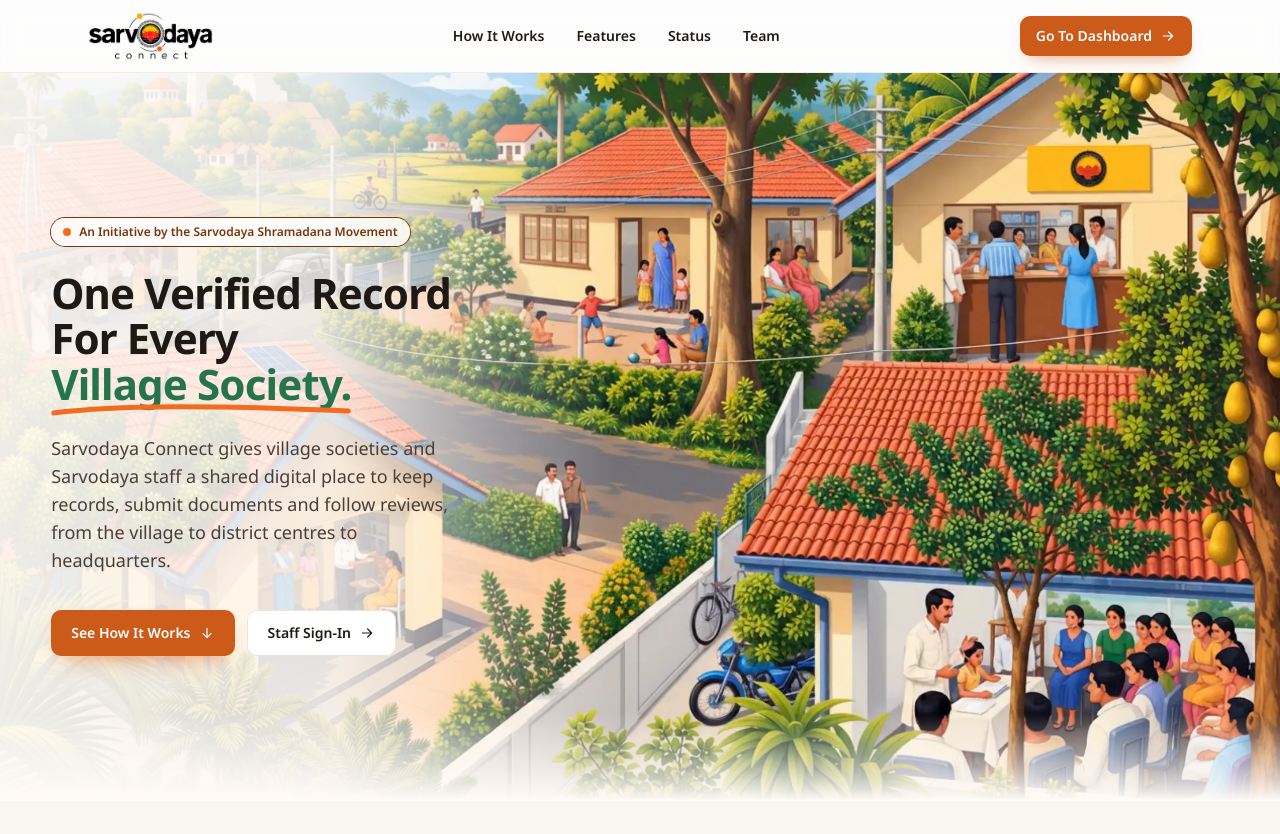
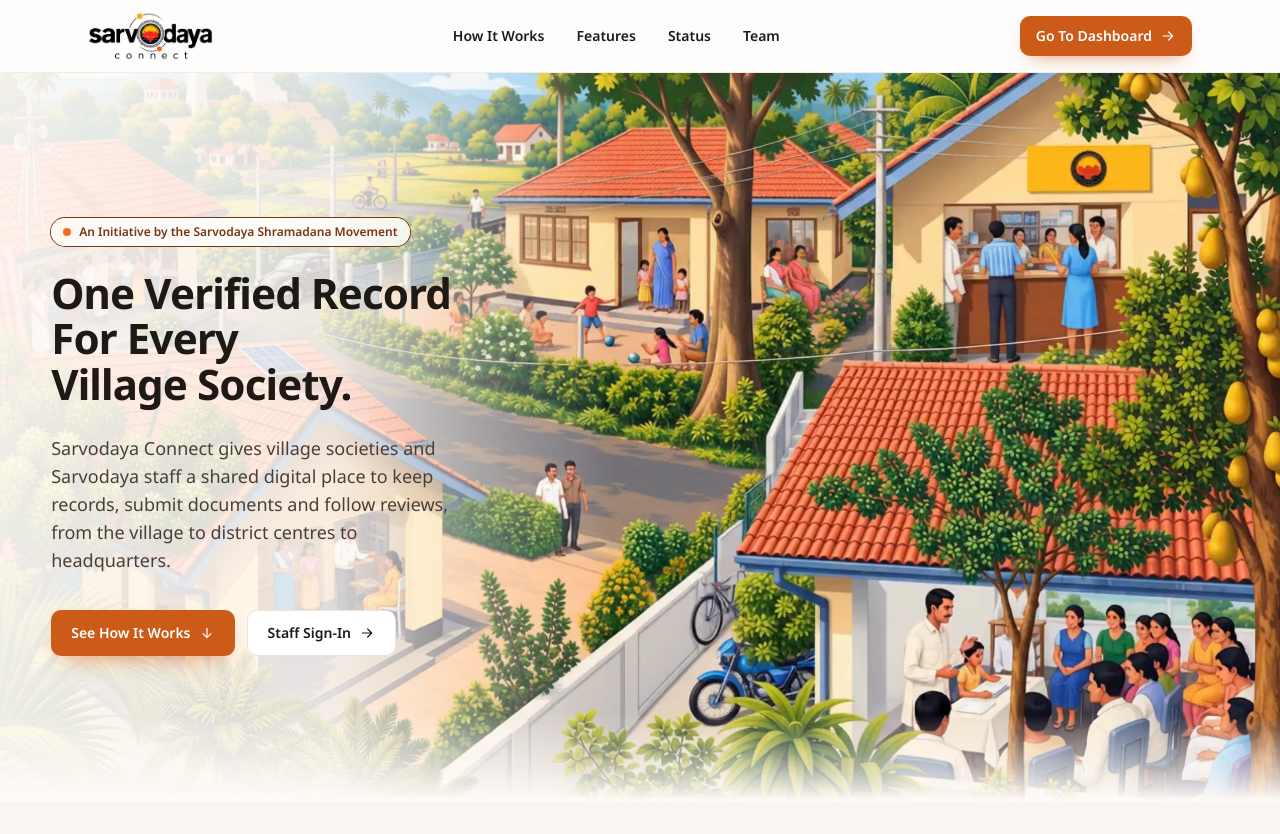
Before and after one commit to sarvodaya-connect/sarvodaya-connect, a Next.js app in the folder apps/landing/: page / in a window 1280 px wide. Shown: the top 834 px of the page. Built offline with nearby package versions, Linux system fonts and the light colour scheme; no server answers.

Commit message:
fix(landing): remove hero underline and use plain heading colour (#265)
"Village Society." now matches the rest of the hero heading in black,
without the orange underline. The unused draw animation is removed.

```diff
--- a/apps/landing/src/app/globals.css
+++ b/apps/landing/src/app/globals.css
@@ -212,9 +212,6 @@ body {
   from { opacity: 0; transform: translateY(16px) scale(0.95); }
   to { opacity: 1; transform: none; }
 }
-@keyframes draw {
-  to { stroke-dashoffset: 0; }
-}
 @keyframes blob {
   0%, 100% { transform: translate(0, 0) scale(1); }
   50% { transform: translate(30px, -20px) scale(1.08); }
@@ -317,11 +314,6 @@ body {
 .bar-grow { transform-origin: left; animation: grow 0.9s var(--ease-out) calc(var(--intro) + var(--d, 0ms)) both; }
 .toast { animation: toast-in 0.6s var(--ease-out) calc(var(--intro) + 2.2s) both; }
 .pulse { animation: pulse-ring 1.8s ease-out infinite; }
-.draw {
-  stroke-dasharray: 420;
-  stroke-dashoffset: 420;
-  animation: draw 1.1s var(--ease-in-out) calc(var(--intro) + 0.7s) forwards;
-}
 .dots {
   background-image: radial-gradient(rgb(255 255 255 / 0.12) 1.2px, transparent 1.4px);
   background-size: 24px 24px;
--- a/apps/landing/src/app/page.tsx
+++ b/apps/landing/src/app/page.tsx
@@ -354,23 +354,8 @@ function Hero() {
               </span>
               <span className="rise block" style={delay(220)}>
                 For Every{" "}
-                <span className="relative inline-block whitespace-nowrap text-green-leaf">
+                <span className="whitespace-nowrap">
                   Village Society.
-                  <svg
-                    aria-hidden="true"
-                    className="absolute -bottom-2 left-0 h-3 w-full md:-bottom-3 md:h-4"
-                    fill="none"
-                    preserveAspectRatio="none"
-                    viewBox="0 0 400 16"
-                  >
-                    <path
-                      className="draw"
-                      d="M3 11 C 90 3, 210 3, 397 9"
-                      stroke="var(--orange-splash)"
-                      strokeLinecap="round"
-                      strokeWidth="5"
-                    />
-                  </svg>
                 </span>
               </span>
             </h1>
```
